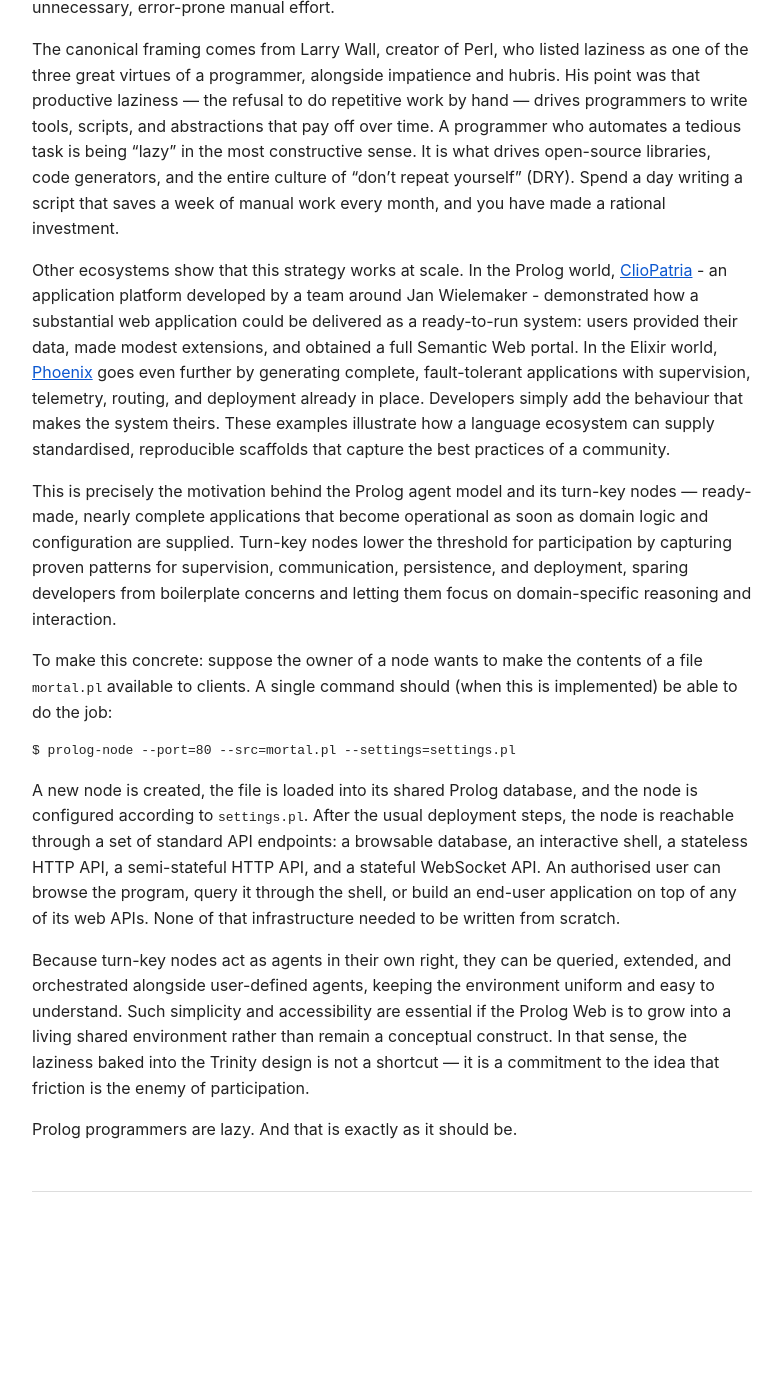
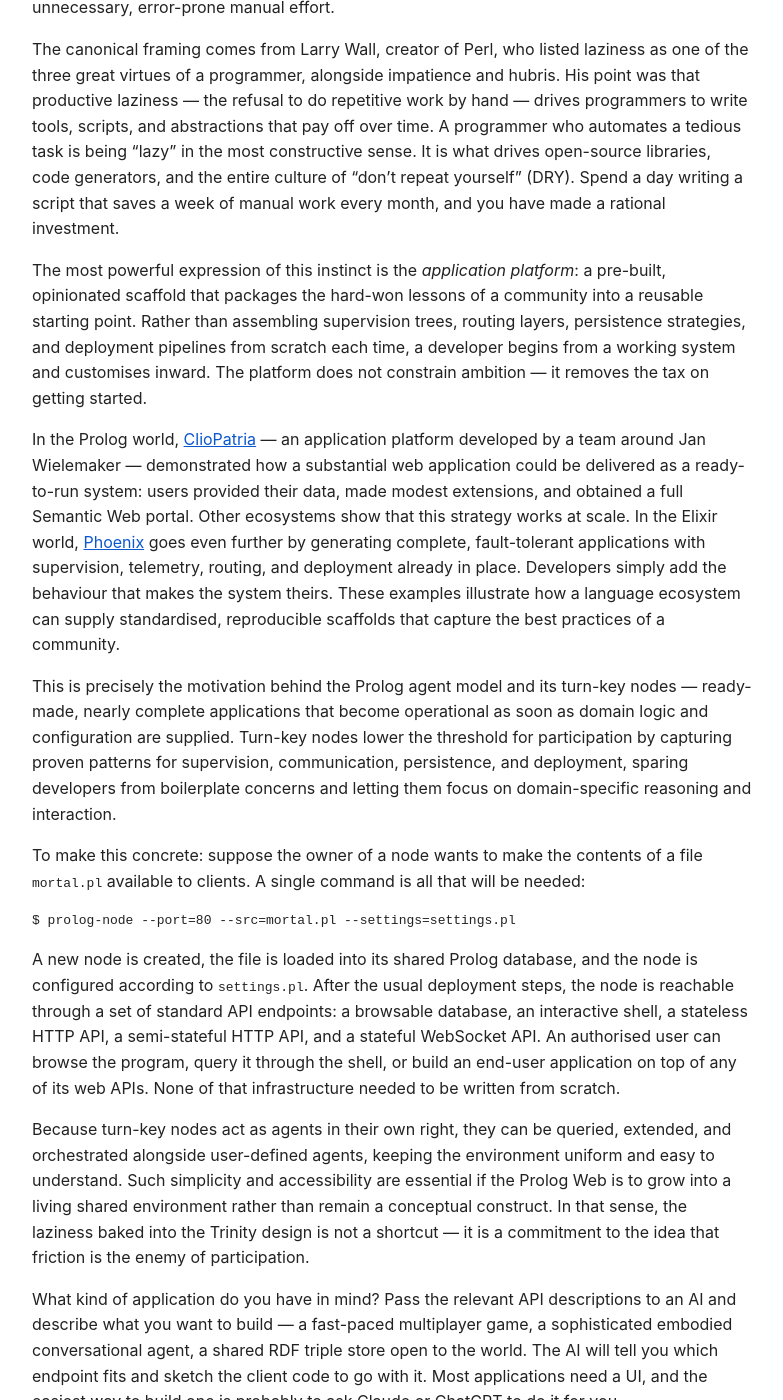
Before and after one commit to torbjornlager/book-project-home, a Jekyll site: the page built from _posts/2026-05-12-prolog-programmers-are-lazy.md, in a window 1280 px wide and 1400 px high, scrolled down 813 px. Shown: the whole window, without its empty margins (248-1031 px from the left). Built offline with Jekyll 4.4.1, drawn with Linux system fonts in a browser that asks for light colours; comment, search, counter and statistics services are not loaded; before the commit the page ends 2085 px from its top, so only the background shows below that; some of the changed text lies outside the part shown.

Commit message:
Update 2026-05-12-prolog-programmers-are-lazy.md

````diff
--- a/_posts/2026-05-12-prolog-programmers-are-lazy.md
+++ b/_posts/2026-05-12-prolog-programmers-are-lazy.md
@@ -20,9 +20,11 @@ libraries, code generators, and the entire culture of "don't repeat yourself" (D
 a day writing a script that saves a week of manual work every month, and you have made a
 rational investment.
 
-Other ecosystems show that this strategy works at scale. In the Prolog world, [ClioPatria](https://cliopatria.swi-prolog.org/home) - an application platform developed by a team around Jan Wielemaker - demonstrated how a substantial web application could be delivered
+The most powerful expression of this instinct is the *application platform*: a pre-built, opinionated scaffold that packages the hard-won lessons of a community into a reusable starting point. Rather than assembling supervision trees, routing layers, persistence strategies, and deployment pipelines from scratch each time, a developer begins from a working system and customises inward. The platform does not constrain ambition — it removes the tax on getting started.
+
+In the Prolog world, [ClioPatria](https://cliopatria.swi-prolog.org/home) — an application platform developed by a team around Jan Wielemaker — demonstrated how a substantial web application could be delivered
 as a ready-to-run system: users provided their data, made modest extensions, and obtained
-a full Semantic Web portal. In the Elixir world, [Phoenix](https://phoenixframework.org) goes even further by generating
+a full Semantic Web portal. Other ecosystems show that this strategy works at scale. In the Elixir world, [Phoenix](https://phoenixframework.org) goes even further by generating
 complete, fault-tolerant applications with supervision, telemetry, routing, and deployment
 already in place. Developers simply add the behaviour that makes the system theirs. These
 examples illustrate how a language ecosystem can supply standardised, reproducible scaffolds
@@ -36,7 +38,7 @@ developers from boilerplate concerns and letting them focus on domain-specific r
 interaction.
 
 To make this concrete: suppose the owner of a node wants to make the contents of a file
-`mortal.pl` available to clients. A single command should (when this is implemented) be able to do the job:
+`mortal.pl` available to clients. A single command is all that will be needed:
 
 ```
 $ prolog-node --port=80 --src=mortal.pl --settings=settings.pl
@@ -57,4 +59,6 @@ into a living shared environment rather than remain a conceptual construct. In t
 the laziness baked into the Trinity design is not a shortcut — it is a commitment to the
 idea that friction is the enemy of participation.
 
+What kind of application do you have in mind? Pass the relevant API descriptions to an AI and describe what you want to build — a fast-paced multiplayer game, a sophisticated embodied conversational agent, a shared RDF triple store open to the world. The AI will tell you which endpoint fits and sketch the client code to go with it. Most applications need a UI, and the easiest way to build one is probably to ask Claude or ChatGPT to do it for you.
+
 Prolog programmers are lazy. And that is exactly as it should be.
````
